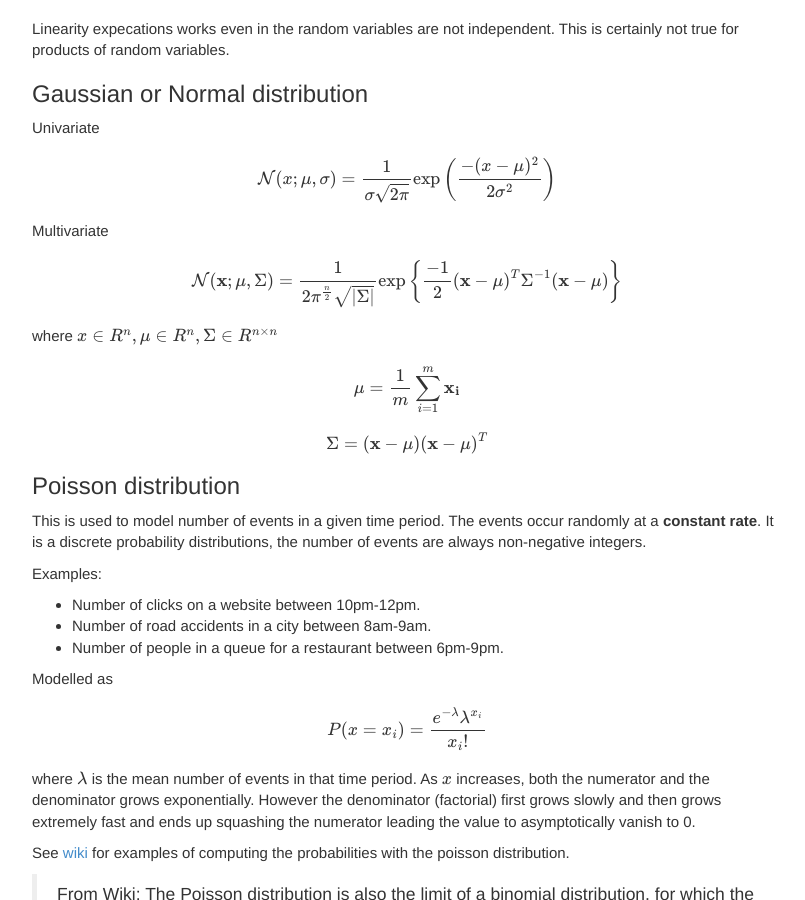
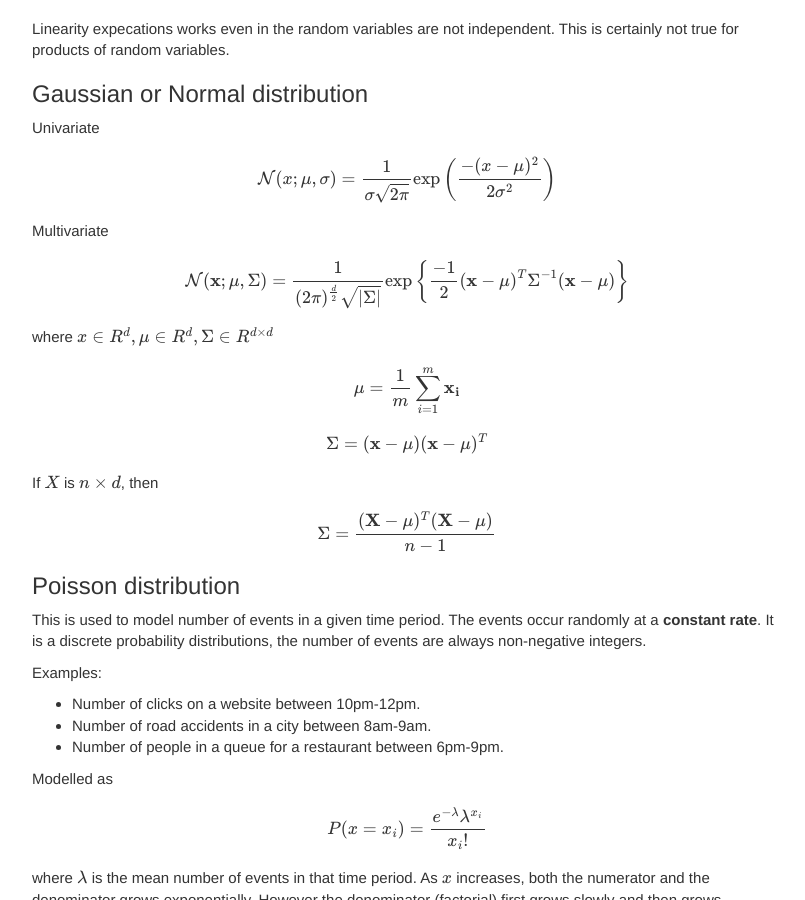
Before and after one commit to vispz/psvishnu91.github.io, a Jekyll site: the page built from _posts/ml_notes/2022-10-07-probability-basics.md, in a window 1280 px wide and 900 px high, scrolled down 856 px. Shown: the whole window, without its empty margins (233-1038 px from the left). Built offline with Jekyll 4.4.1, drawn with Linux system fonts in a browser that asks for light colours; nearby versions of some CDN libraries; formulas are drawn with MathJax 3; some of the changed text lies outside the part shown.

Commit message:
typo proba basics

```diff
--- a/_posts/ml_notes/2022-10-07-probability-basics.md
+++ b/_posts/ml_notes/2022-10-07-probability-basics.md
@@ -34,14 +34,18 @@ $$
 Multivariate
 
 $$
-\mathcal{N}(\mathbf{x};\mathbf{\mu}, \Sigma) = \frac{1}{ {2 \pi}^{\frac{n}{2}} \sqrt{|\Sigma|}} \exp\left\{\frac{-1}{2}(\mathbf{x}-\mathbf{\mu})^T \Sigma^{-1} (\mathbf{x}-\mathbf{\mu}) \right\}
+\mathcal{N}(\mathbf{x};\mathbf{\mu}, \Sigma) = \frac{1}{ ({2 \pi})^{\frac{d}{2}} \sqrt{|\Sigma|}} \exp\left\{\frac{-1}{2}(\mathbf{x}-\mathbf{\mu})^T \Sigma^{-1} (\mathbf{x}-\mathbf{\mu}) \right\}
 $$
 
-where $$x \in R^n, \mu \in R^n, \Sigma \in R^{n\times n} $$
+where $$x \in R^d, \mu \in R^d, \Sigma \in R^{d\times d} $$
 
 $$ \mu = \frac{1}{m} \sum_{i=1}^m \mathbf{x_i} $$
 
 $$ \Sigma =  (\mathbf{x}-\mathbf{\mu}) (\mathbf{x}-\mathbf{\mu})^T$$
+
+If $$X$$ is $$n \times d$$, then
+
+$$ \Sigma =  \frac{(\mathbf{X}-\mathbf{\mu})^T (\mathbf{X}-\mathbf{\mu})}{n-1} $$
 
 
 
```
Also changed, not shown: other parts of _posts/ml_notes/2022-10-07-probability-basics.md (+0 -3 lines).
